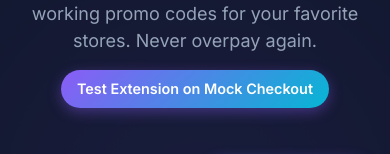
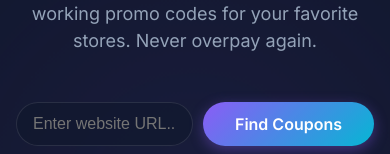
Before and after one commit to 0mattsmith/CouponPal, a React (Vite) app: page / in a window 390 px wide. Shown: the part 217-371 px from the top of the page. Built offline with nearby package versions, Linux system fonts and the light colour scheme; no server answers; the database is empty.

Commit message:
Hide mock checkout button on mobile

```diff
--- a/src/App.jsx
+++ b/src/App.jsx
@@ -56,7 +56,7 @@ function App() {
         <p style={{ color: 'var(--text-muted)', fontSize: '1.125rem', maxWidth: '600px', margin: '0 auto' }}>
           {t.description}
         </p>
-        <div style={{ marginTop: '1rem' }}>
+        <div className="hide-on-mobile" style={{ marginTop: '1rem' }}>
           <Link to="/checkout" className="btn-primary" style={{ display: 'inline-block', textDecoration: 'none', padding: '0.5rem 1rem', fontSize: '0.9rem' }}>
             Test Extension on Mock Checkout
           </Link>
--- a/src/index.css
+++ b/src/index.css
@@ -191,4 +191,7 @@ button {
     flex-direction: column !important;
     align-items: stretch !important;
   }
+  .hide-on-mobile {
+    display: none !important;
+  }
 }
```
